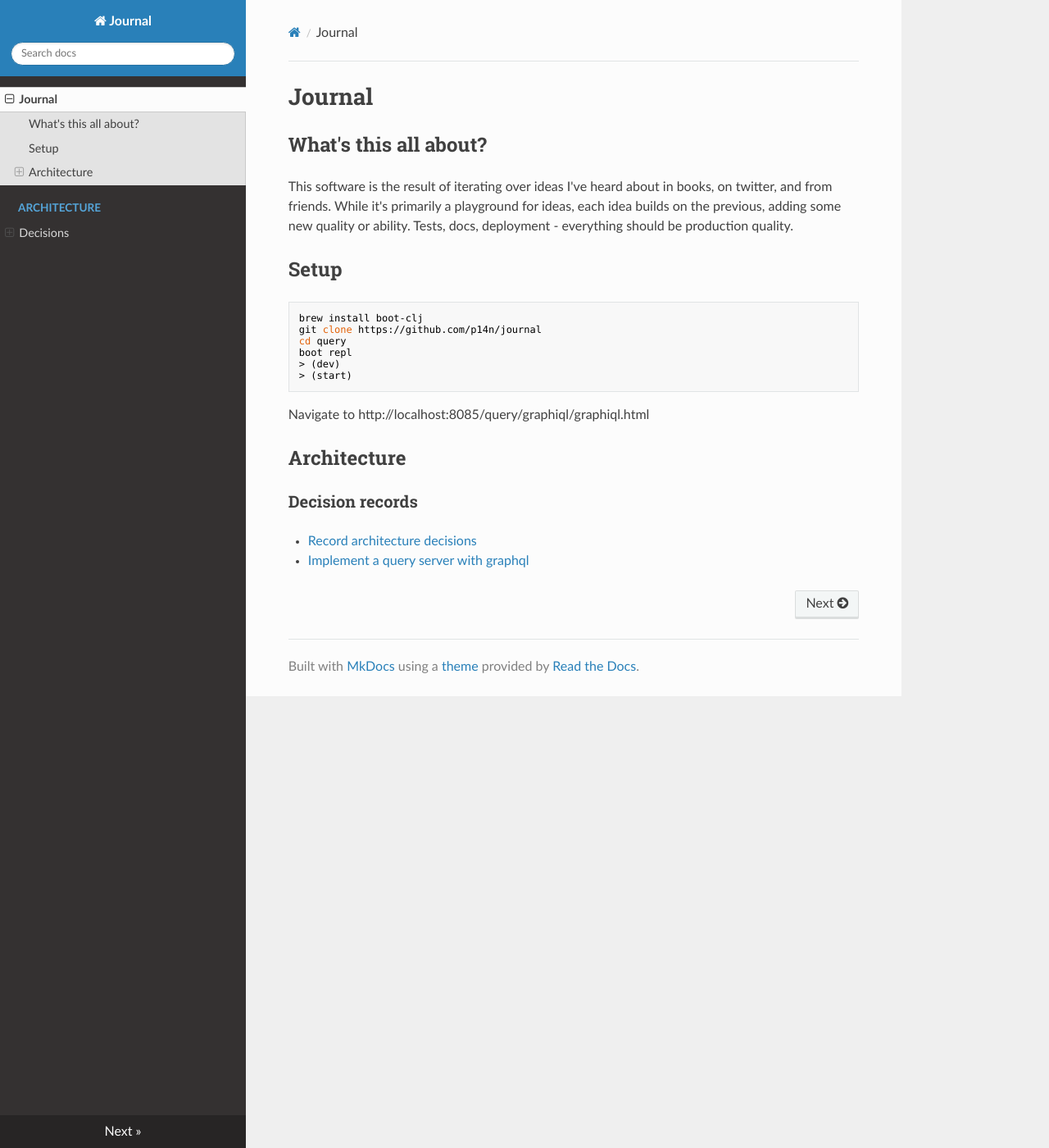
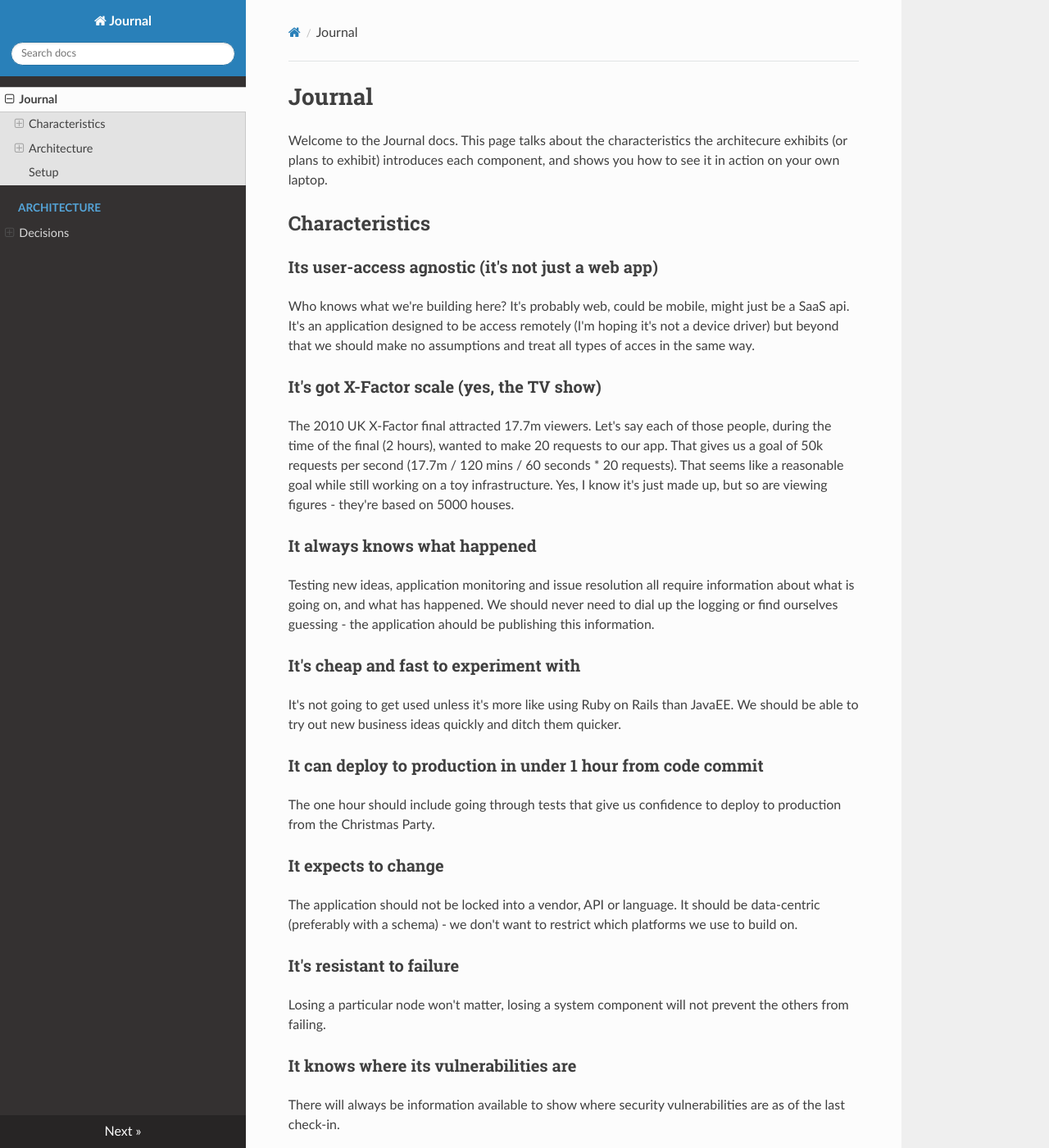
Before and after one commit to p14n/journal, an MkDocs documentation site: the page built from docsource/index.md, in a window 1280 px wide and 1400 px high. Shown: the whole window at 82% size. Built offline with MkDocs 1.6.1, drawn with Linux system fonts in a browser that asks for light colours; nearby versions of some CDN libraries; some of the changed text lies outside the part shown.

Commit message:
Re-write docs

```diff
--- a/docsource/index.md
+++ b/docsource/index.md
@@ -1,23 +1,63 @@
 # Journal
 
-## What's this all about?
+Welcome to the Journal docs.  This page talks about the characteristics the architecure exhibits (or plans to exhibit) introduces each component, and shows you how to see it in action on your own laptop.
 
-This software is the result of iterating over ideas I've heard about in books, on twitter, and from friends.  While it's primarily a playground for ideas, each idea builds on the previous, adding some new quality or ability.  Tests, docs, deployment - everything should be production quality.
+## Characteristics
+
+### Its user-access agnostic (it's not just a web app)
+
+Who knows what we're building here?  It's probably web, could be mobile, might just be a SaaS api. It's an application designed to be access remotely (I'm hoping it's not a device driver) but beyond that we should make no assumptions and treat all types of acces in the same way.
+
+### It's got X-Factor scale (yes, the TV show)
+
+The 2010 UK X-Factor final attracted 17.7m viewers.  Let's say each of those people, during the time of the final (2 hours), wanted to make 20 requests to our app.  That gives us a goal of 50k requests per second (17.7m / 120 mins / 60 seconds * 20 requests).  That seems like a reasonable goal while still working on a toy infrastructure.  Yes, I know it's just made up, but so are viewing figures  - they're based on 5000 houses.
+
+### It always knows what happened
+
+Testing new ideas, application monitoring and issue resolution all require information about what is going on, and what has happened. We should never need to dial up the logging or find ourselves guessing - the application ahould be publishing this information.
+
+### It's cheap and fast to experiment with
+
+It's not going to get used unless it's more like using Ruby on Rails than JavaEE. We should be able to try out new business ideas quickly and ditch them quicker.
+
+### It can deploy to production in under 1 hour from code commit
+
+The one hour should include going through tests that give us confidence to deploy to production from the Christmas Party.
+
+### It expects to change
+
+The application should not be locked into a vendor, API or language.  It should be data-centric (preferably with a schema) - we don't want to restrict which platforms we use to build on.
+
+### It's resistant to failure
+
+Losing a particular node won't matter, losing a system component will not prevent the others from failing.
+
+### It knows where its vulnerabilities are
+
+There will always be information available to show where security vulnerabilities are as of the last check-in.
+
+### It's usable by anyone, regardless of physical ability or language
+
+The UI should support screen readers, be flexible in display sizing and use any language including double byte and right to left.
+
+## Architecture
+
+### Components
+
+* [Query](/components/query/)
+
+### Decision records
+
+* [Record architecture decisions](/architecture/decisions/0001-record-architecture-decisions/)
+* [Implement a query server with graphql](/architecture/decisions/0002-use-clojure-graphql-datomic-query-server/)
 
 ## Setup
 
     brew install boot-clj
     git clone https://github.com/p14n/journal
-    cd query
+    cd journal/query
     boot repl
     > (dev)
     > (start)
 
 Navigate to http://localhost:8085/query/graphiql/graphiql.html
-
-## Architecture
-
-### Decision records
-
-* [Record architecture decisions](/architecture/decisions/0001-record-architecture-decisions/)
-* [Implement a query server with graphql](/architecture/decisions/0002-use-clojure-graphql-datomic-query-server/)
```
Also changed, not shown: README.md (+25 -10 lines).
